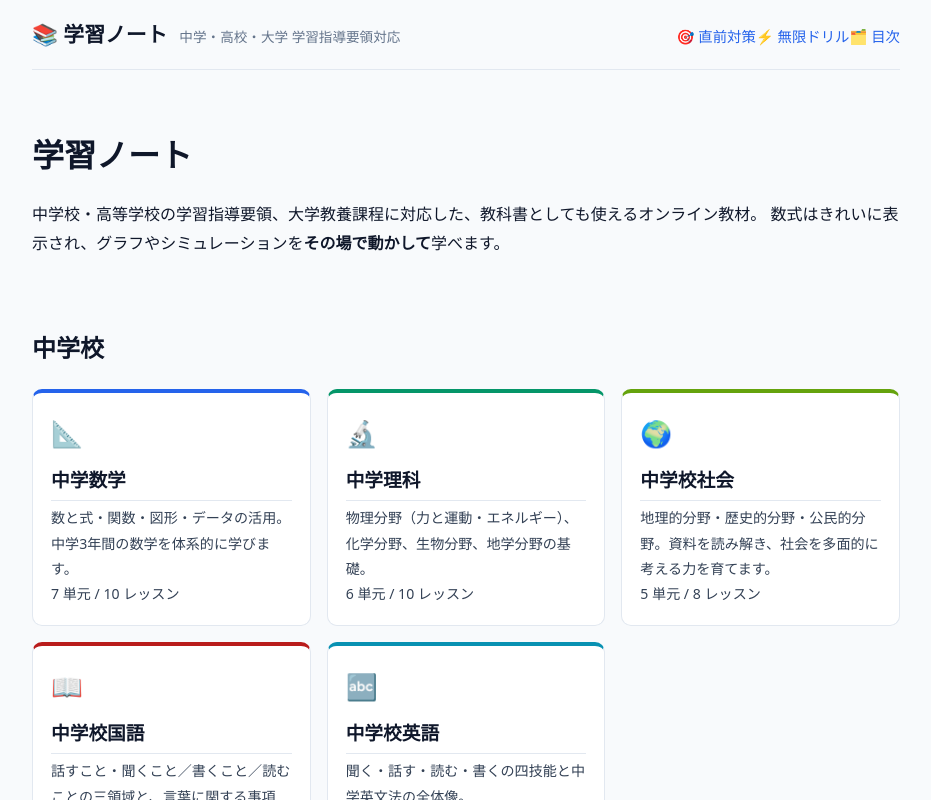
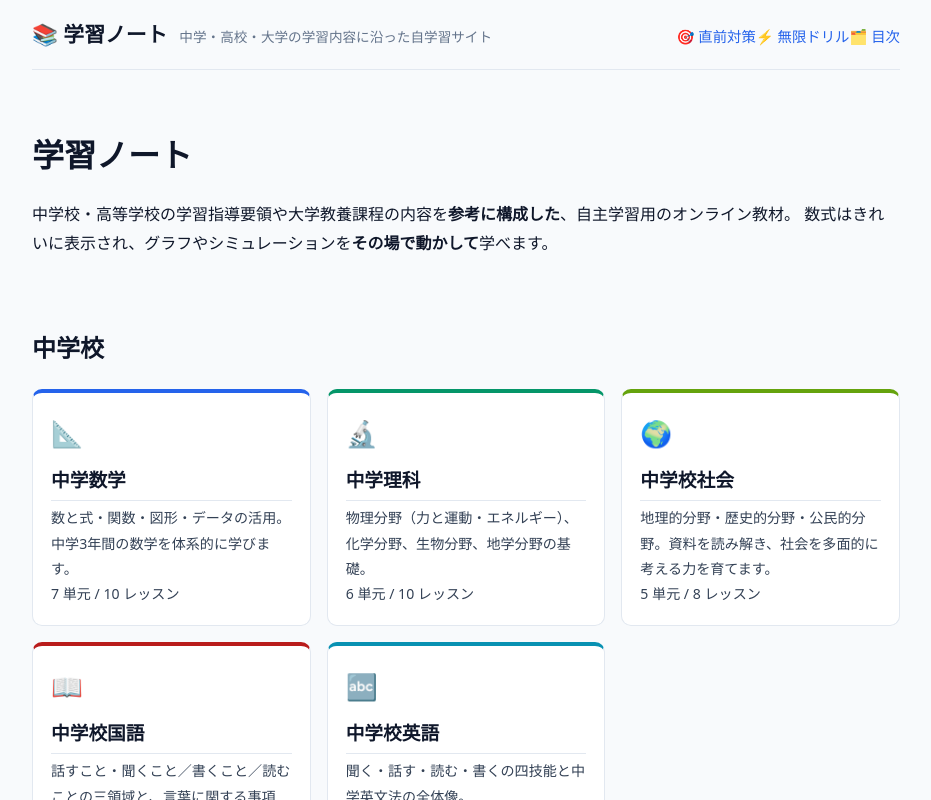
Before and after one commit to akku1139/study-blog, a React (Vite) app: page / in a window 1280 px wide. Shown: the top 800 px of the page, without its empty margins (174-1105 px from the left). Built offline with nearby package versions, Linux system fonts and the light colour scheme.

Commit message:
公的教育課程基準や教科書との混同を避ける表現に変更（学習指導要領は参考に構成、教科書という呼称を回避）

```diff
--- a/index.html
+++ b/index.html
@@ -3,7 +3,7 @@
   <head>
     <meta charset="UTF-8" />
     <meta name="viewport" content="width=device-width, initial-scale=1.0" />
-    <title>学習ノート — 中学・高校・大学 学習指導要領対応 教科書＆プレイグラウンド</title>
+    <title>学習ノート — 中学・高校・大学の学習内容に沿った 自学習サイト＆プレイグラウンド</title>
     <link rel="stylesheet" href="/src/index.css" />
   </head>
   <body>
--- a/scripts/prerender.mjs
+++ b/scripts/prerender.mjs
@@ -23,9 +23,9 @@ const SITE_URL = (process.env.SITE_URL ?? 'https://study-blog.pages.dev').replac
 function pageMeta(route) {
   if (route === '/') {
     return {
-      title: `${SITE_NAME} — 中学・高校・大学 教科書＆プレイグラウンド`,
+      title: `${SITE_NAME} — 中学・高校・大学の学習内容に沿った 自学習サイト＆プレイグラウンド`,
       description:
-        '中学・高校の学習指導要領と大学教養課程に対応したオンライン教材。数式・図解・グラフやシミュレーションで学べる教科書。',
+        '学校の学習内容に沿って自学習できるオンライン教材。数式・図解・グラフやシミュレーションで学べる詳細な解説を収録。',
     };
   }
   if (route === '/toc') {
--- a/src/App.tsx
+++ b/src/App.tsx
@@ -11,7 +11,7 @@ export function Layout({ children }: { children: React.ReactNode }) {
     <div className="layout">
       <header className="site-header">
         <Link to="/" className="site-title">📚 学習ノート</Link>
-        <span className="site-tagline">中学・高校・大学 学習指導要領対応</span>
+        <span className="site-tagline">中学・高校・大学の学習内容に沿った自学習サイト</span>
         <nav className="site-nav">
           <Link to="/exam-prep">🎯 直前対策</Link>
           <Link to="/drills">⚡ 無限ドリル</Link>
@@ -21,7 +21,7 @@ export function Layout({ children }: { children: React.ReactNode }) {
       <main>{children}</main>
       <footer className="site-footer">
         <p>
-          学習ノート — 学習指導要領対応のオンライン教材（教科書 + プレイグラウンド）
+          学習ノート — 学校の授業内容に沿って学べる自学習サイト（解説＋プレイグラウンド）
           {' · '}
           <a href="https://github.com/akku1139/study-blog" target="_blank" rel="noopener noreferrer">
             GitHub（AGPL-3.0）
--- a/src/pages/LessonPage.tsx
+++ b/src/pages/LessonPage.tsx
@@ -206,7 +206,7 @@ export function HomePage() {
       <section className="hero">
         <h1>学習ノート</h1>
         <p>
-          中学校・高等学校の学習指導要領、大学教養課程に対応した、教科書としても使えるオンライン教材。
+          中学校・高等学校の学習指導要領や大学教養課程の内容を<strong>参考に構成した</strong>、自主学習用のオンライン教材。
           数式はきれいに表示され、グラフやシミュレーションを<strong>その場で動かして</strong>学べます。
         </p>
       </section>
```
Also changed, not shown: 1 other file (tests, documents, lock files or other folders).
